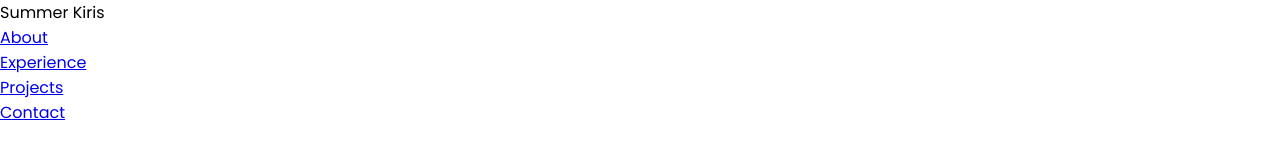
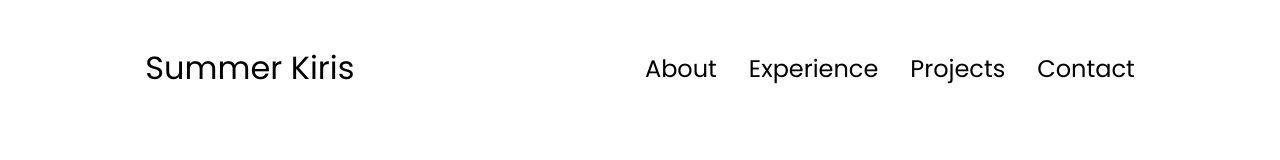
Before and after one commit to SummerinTech/responsive-portfolio, a plain HTML site: page index.html in a window 1280 px wide. Drawn offline with Linux system fonts and the light colour scheme.

Commit message:
styling navbar

```diff
--- a/style.css
+++ b/style.css
@@ -9,3 +9,57 @@
 body {
 	font-family: "Poppins", sans-serif;
 }
+
+html {
+	scroll-behavior: smooth;
+}
+
+p {
+  rgb(85,85,85);
+}
+
+/* TRANSITION */
+
+a, .btn {
+  transition: all 300ms ease;
+}
+
+/* DESKTOP NAV */
+
+nav, .nav-links {
+  display: flex;
+}
+
+nav {
+  justify-content: space-around;
+  align-items: center;
+  height: 17vh;
+}
+
+.nav-links {
+  gap: 2rem;
+  list-style: none;
+  font-size: 1.5rem;
+}
+
+a {
+  color: black;
+  text-decoration: none;
+  text-decoration-color: white;
+}
+
+a:hover {
+  color: grey;
+  text-decoration: underline;
+  text-underline-offset: 1rem;
+  text-decoration-color: rgb(181,181,181);
+}
+
+.logo {
+  font-size: 2rem;
+
+}
+
+.logo:hover {
+  cursor: default;
+}
```
